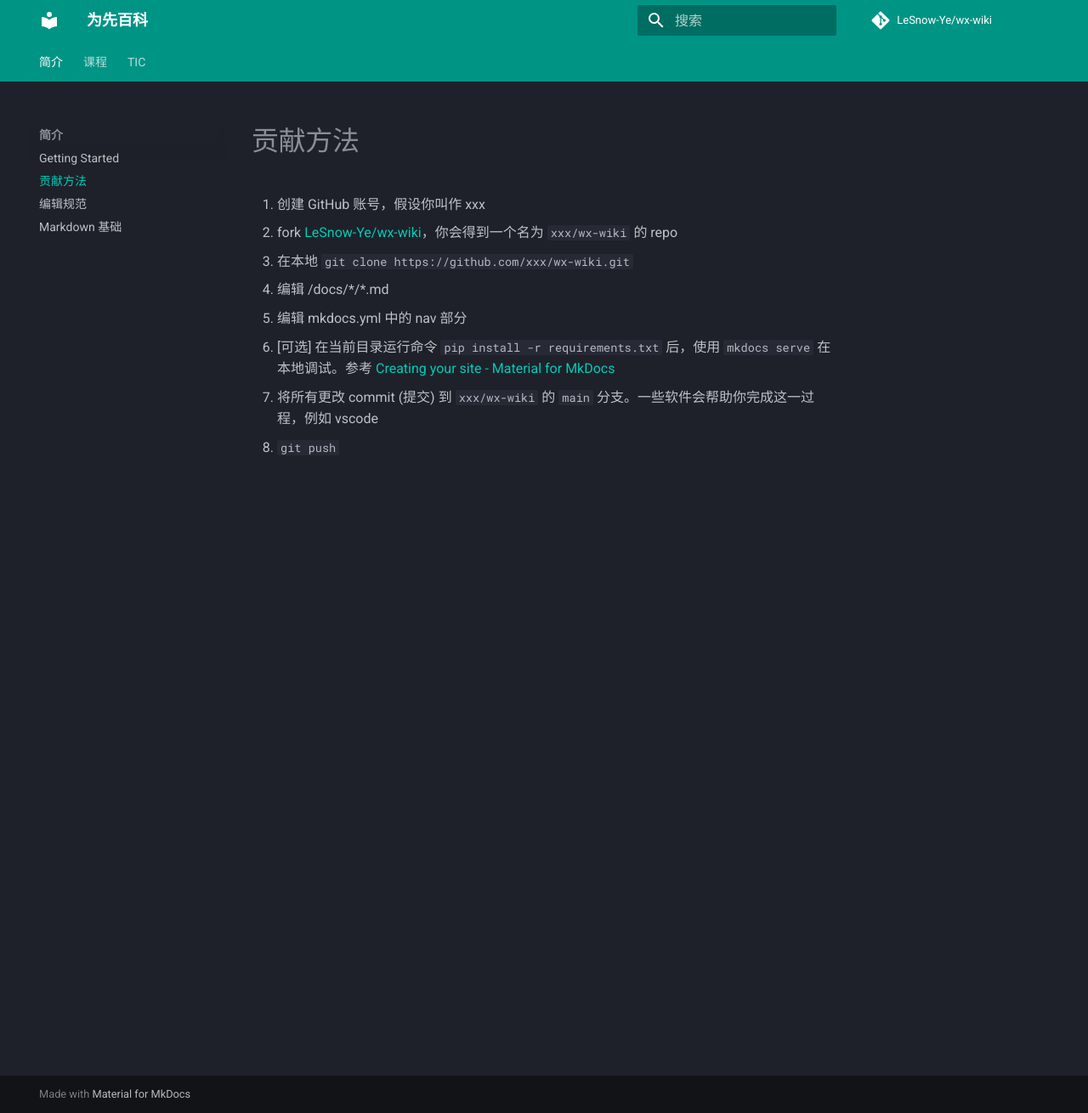
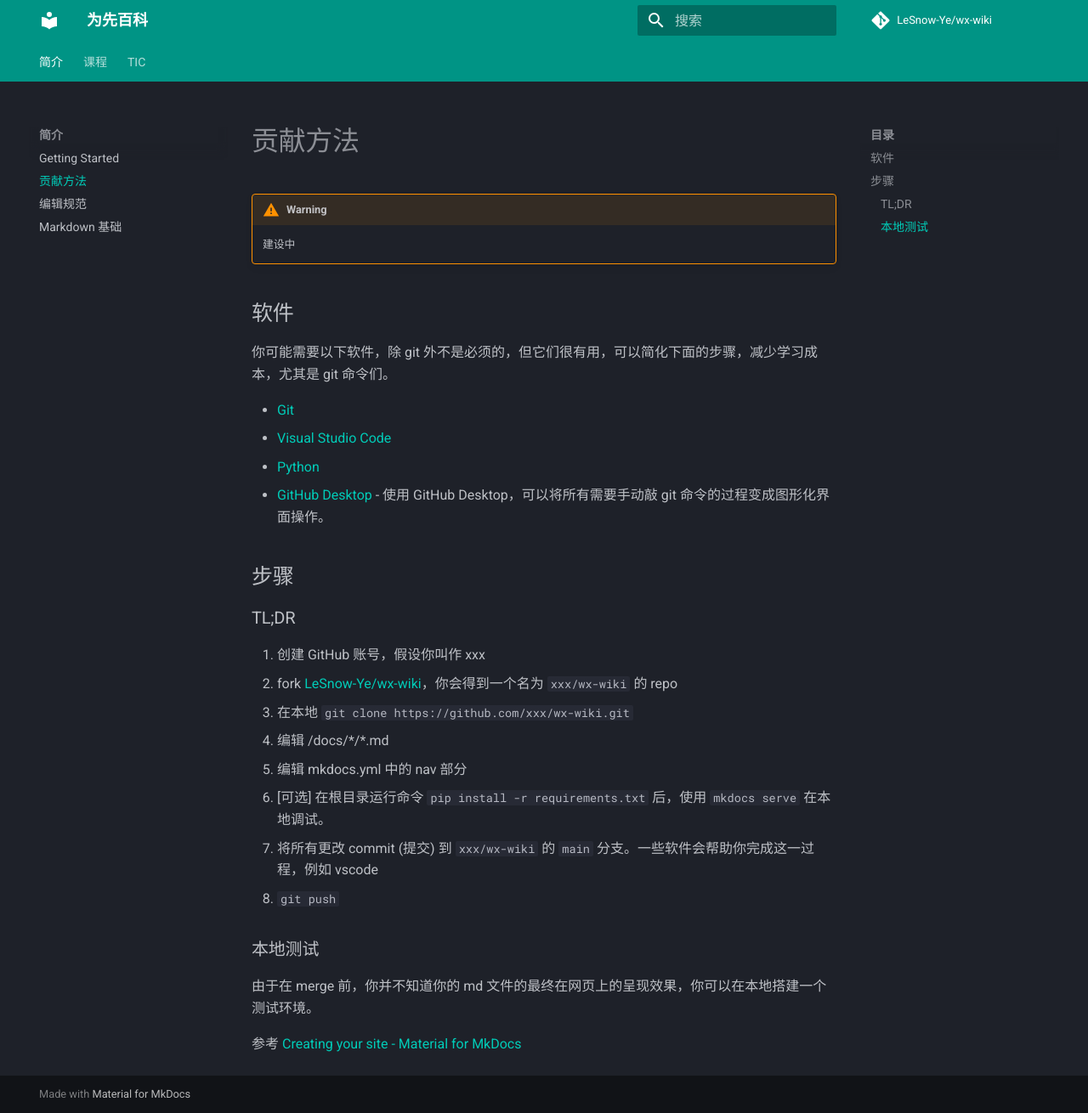
Before and after one commit to LeSnow-Ye/wx-wiki, an MkDocs documentation site: the page built from docs/intro/contribute.md, in a window 1280 px wide and 1310 px high. Shown: the whole window at 85% size. Built offline with MkDocs 1.6.1 and Material for MkDocs 9.7.7, drawn with Linux system fonts in a browser that asks for light colours; comment, search, counter and statistics services are not loaded.

Commit message:
Update contribute.md

```diff
--- a/docs/intro/contribute.md
+++ b/docs/intro/contribute.md
@@ -1,10 +1,33 @@
 # 贡献方法
+
+!!! warning
+
+    建设中
+
+## 软件
+
+你可能需要以下软件，除 git 外不是必须的，但它们很有用，可以简化下面的步骤，减少学习成本，尤其是 git 命令们。
+
+- [Git](https://git-scm.com/downloads)
+- [Visual Studio Code](https://code.visualstudio.com/)
+- [Python](https://www.python.org/downloads/)
+- [GitHub Desktop](https://desktop.github.com/) - 使用 GitHub Desktop，可以将所有需要手动敲 git 命令的过程变成图形化界面操作。
+
+## 步骤
+
+### TL;DR
 
 1. 创建 GitHub 账号，假设你叫作 xxx
 2. fork [LeSnow-Ye/wx-wiki](https://github.com/LeSnow-Ye/wx-wiki)，你会得到一个名为 `xxx/wx-wiki` 的 repo
 3. 在本地 `git clone https://github.com/xxx/wx-wiki.git`
 4. 编辑 /docs/\*/*.md
 5. 编辑 mkdocs.yml 中的 nav 部分
-6. [可选] 在当前目录运行命令 `pip install -r requirements.txt` 后，使用 `mkdocs serve` 在本地调试。参考 [Creating your site - Material for MkDocs](https://squidfunk.github.io/mkdocs-material/creating-your-site/)
+6. [可选] 在根目录运行命令 `pip install -r requirements.txt` 后，使用 `mkdocs serve` 在本地调试。
 7. 将所有更改 commit (提交) 到 `xxx/wx-wiki` 的 `main` 分支。一些软件会帮助你完成这一过程，例如 vscode
 8. `git push`
+
+### 本地测试
+
+由于在 merge 前，你并不知道你的 md 文件的最终在网页上的呈现效果，你可以在本地搭建一个测试环境。
+
+参考 [Creating your site - Material for MkDocs](https://squidfunk.github.io/mkdocs-material/creating-your-site/)
```
